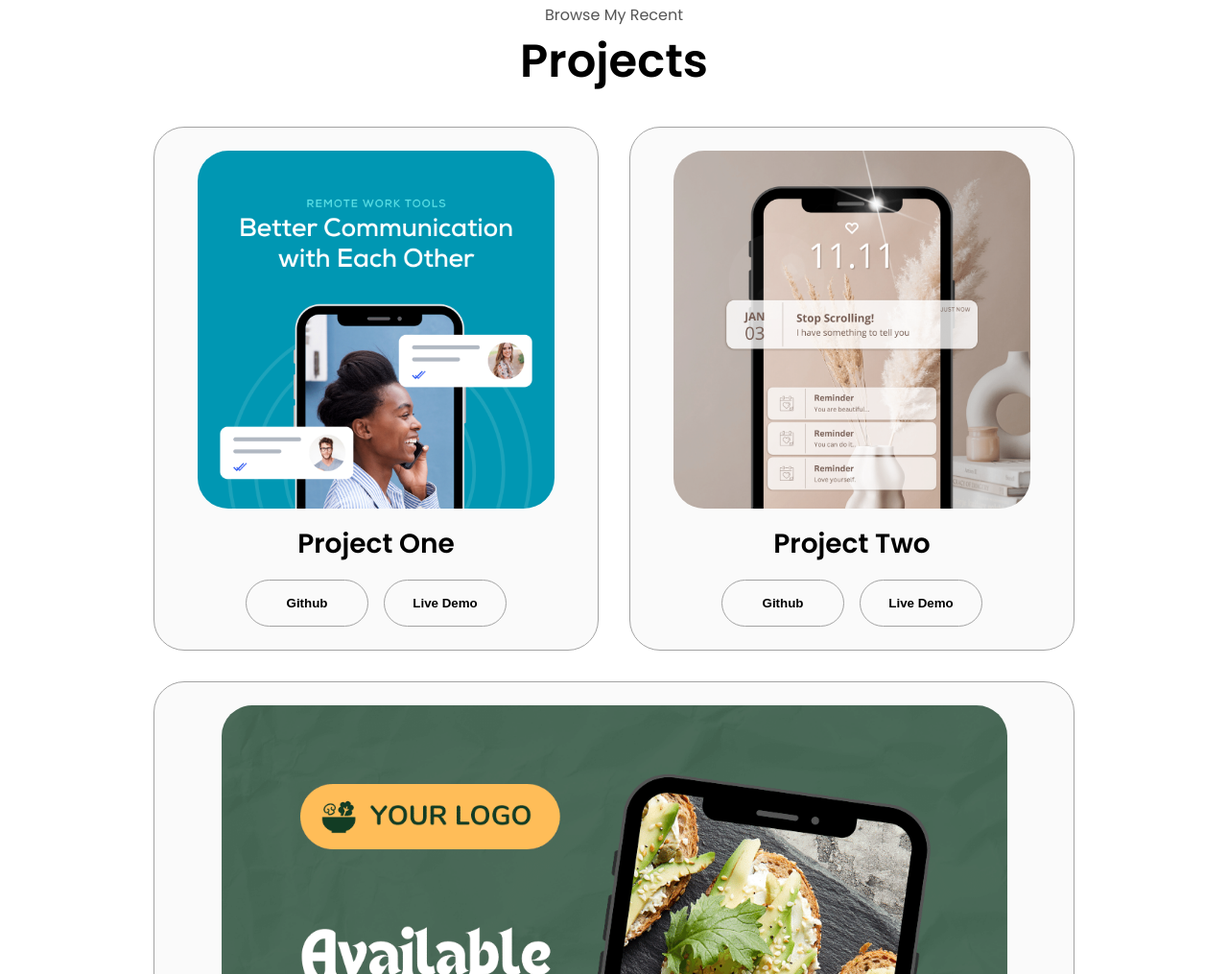
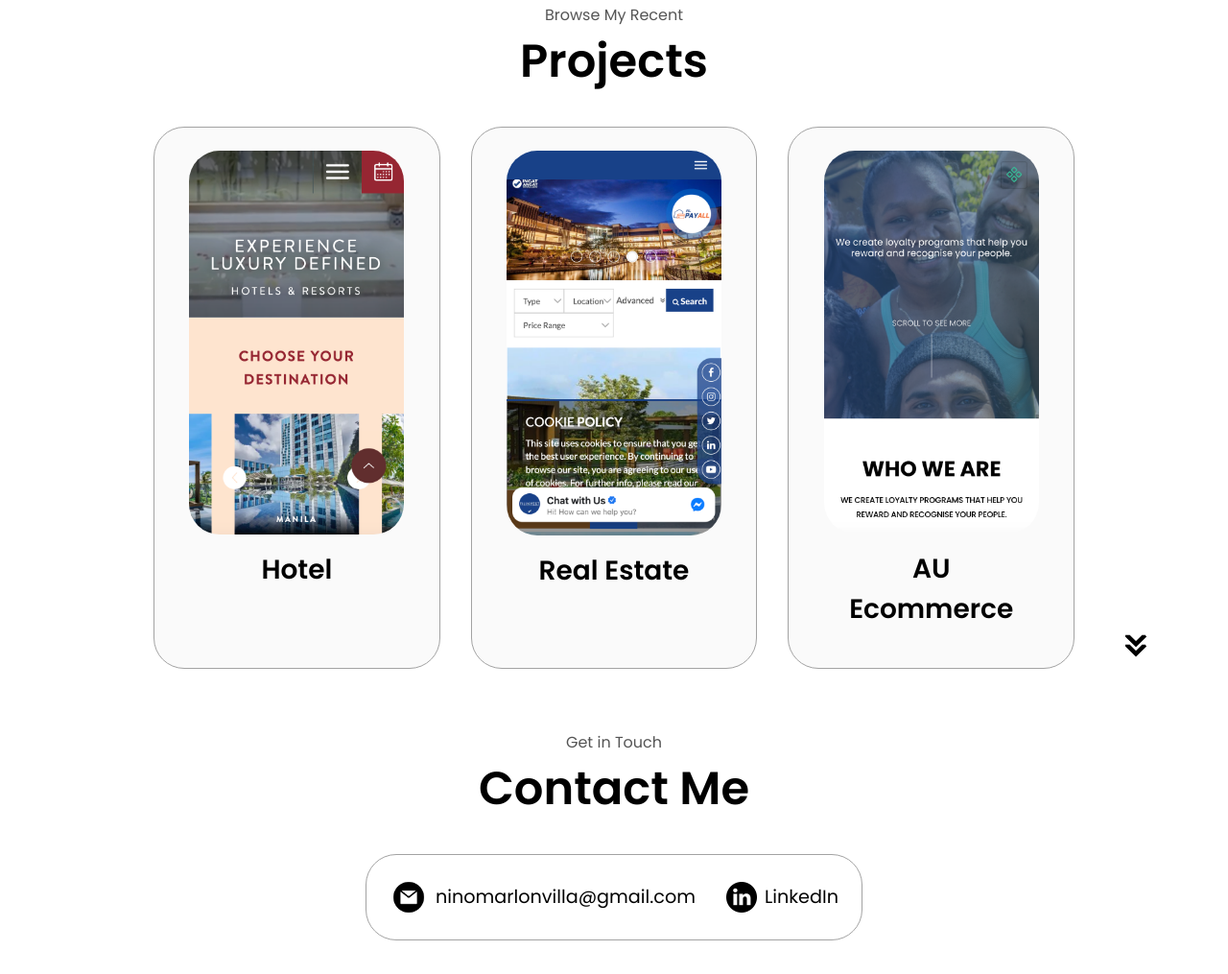
Before and after one commit to MVNino/portfolio, a plain HTML site: page index.html in a window 1280 px wide. Shown: the part 2461-3476 px from the top of the page at 96% size. Drawn offline with Linux system fonts and the light colour scheme.

Commit message:
update projects

```diff
--- a/index.html
+++ b/index.html
@@ -292,74 +292,32 @@
           <div class="details-container color-container">
             <div class="article-container">
               <img
-                src="./assets/project-1.png"
+                src="./assets/ss-project-1.png"
                 alt="Project 1"
                 class="project-img"
               />
             </div>
-            <h2 class="experience-sub-title project-title">Project One</h2>
-            <div class="btn-container">
-              <button
-                class="btn btn-color-2 project-btn"
-                onclick="location.href='https://github.com/'"
-              >
-                Github
-              </button>
-              <button
-                class="btn btn-color-2 project-btn"
-                onclick="location.href='https://github.com/'"
-              >
-                Live Demo
-              </button>
-            </div>
+            <h2 class="experience-sub-title project-title">Hotel</h2>
           </div>
           <div class="details-container color-container">
             <div class="article-container">
               <img
-                src="./assets/project-2.png"
+                src="./assets/ss-project-2.png"
                 alt="Project 2"
                 class="project-img"
               />
             </div>
-            <h2 class="experience-sub-title project-title">Project Two</h2>
-            <div class="btn-container">
-              <button
-                class="btn btn-color-2 project-btn"
-                onclick="location.href='https://github.com/'"
-              >
-                Github
-              </button>
-              <button
-                class="btn btn-color-2 project-btn"
-                onclick="location.href='https://github.com/'"
-              >
-                Live Demo
-              </button>
-            </div>
+            <h2 class="experience-sub-title project-title">Real Estate</h2>
           </div>
           <div class="details-container color-container">
             <div class="article-container">
               <img
-                src="./assets/project-3.png"
+                src="./assets/ss-project-3.png"
                 alt="Project 3"
                 class="project-img"
               />
             </div>
-            <h2 class="experience-sub-title project-title">Project Three</h2>
-            <div class="btn-container">
-              <button
-                class="btn btn-color-2 project-btn"
-                onclick="location.href='https://github.com/'"
-              >
-                Github
-              </button>
-              <button
-                class="btn btn-color-2 project-btn"
-                onclick="location.href='https://github.com/'"
-              >
-                Live Demo
-              </button>
-            </div>
+            <h2 class="experience-sub-title project-title">AU Ecommerce</h2>
           </div>
         </div>
       </div>
@@ -381,7 +339,9 @@
             class="icon contact-icon email-icon"
           />
           <p>
-            <a href="mailto:ninomarlonvilla@gmail.com">ninomarlonvilla@gmail.com</a>
+            <a href="mailto:ninomarlonvilla@gmail.com"
+              >ninomarlonvilla@gmail.com</a
+            >
           </p>
         </div>
         <div class="contact-info-container">
```
Also changed, not shown: assets/project-1.png (deleted), assets/project-2.png (deleted), assets/project-3.png (deleted), assets/ss-project-1.png (added), assets/ss-project-2.png (added), assets/ss-project-3.png (added).
